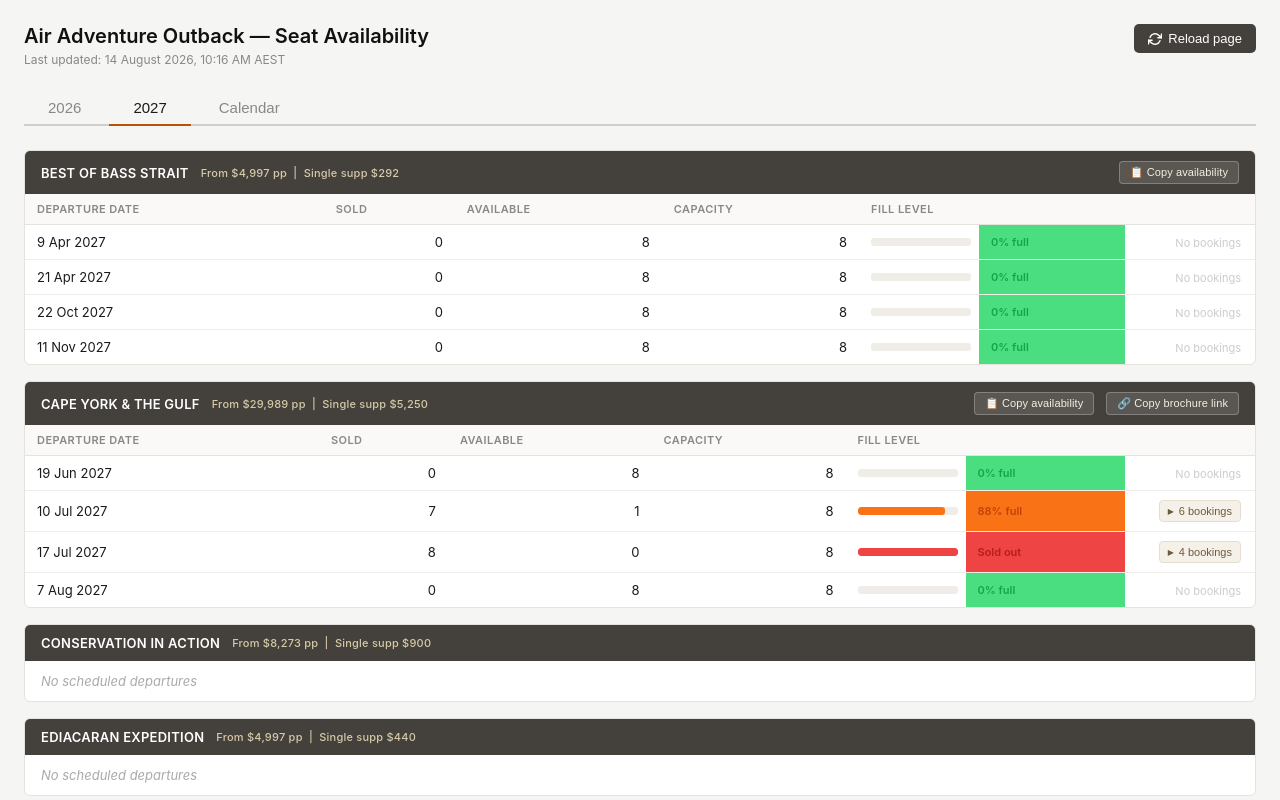
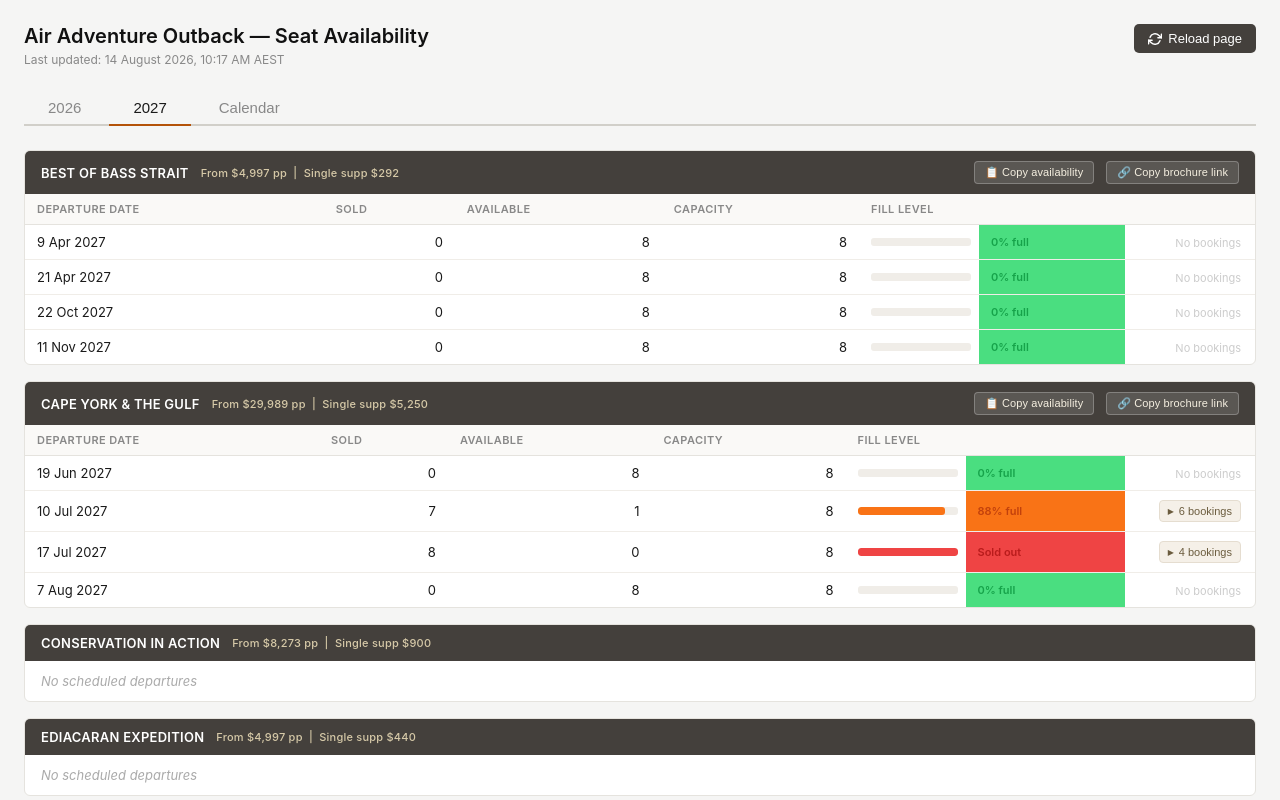
Before and after one commit to mparkinson9/air-adventure-dashboard, a website: page index.html in a window 1280 px wide. Both pictures are taken after a click on the button "2027". Shown: the top 800 px of the page. Drawn offline with Linux system fonts and the light colour scheme.

Commit message:
Auto-refresh: update seat availability dashboard

```diff
--- a/index.html
+++ b/index.html
@@ -361,7 +361,7 @@
   <div class="header-row">
     <div>
       <h1>Air Adventure Outback — Seat Availability</h1>
-      <div class="last-updated">Last updated: 14 August 2026, 10:16 AM AEST</div>
+      <div class="last-updated">Last updated: 14 August 2026, 10:17 AM AEST</div>
     </div>
     <button class="refresh-btn" onclick="window.location.reload()">
       <svg viewBox="0 0 24 24" fill="none" stroke="currentColor" stroke-width="2.5" stroke-linecap="round" stroke-linejoin="round"><path d="M23 4v6h-6"/><path d="M1 20v-6h6"/><path d="M3.51 9a9 9 0 0114.85-3.36L23 10M1 14l4.64 4.36A9 9 0 0020.49 15"/></svg>
@@ -1320,7 +1320,7 @@
 9 Apr 2027: 8 seats available
 21 Apr 2027: 8 seats available
 22 Oct 2027: 8 seats available
-11 Nov 2027: 8 seats available">&#128203; Copy availability</button></div>
+11 Nov 2027: 8 seats available">&#128203; Copy availability</button><button class="brochure-btn" onclick="copyBrochureLink(this, 'https://bestofbassstrait.airadventure.com.au/')" title="https://bestofbassstrait.airadventure.com.au/">&#128279; Copy brochure link</button></div>
   <table>
     <thead><tr><th>Departure date</th><th>Sold</th><th>Available</th><th>Capacity</th><th>Fill level</th><th></th><th></th></tr></thead>
     <tbody>
```
